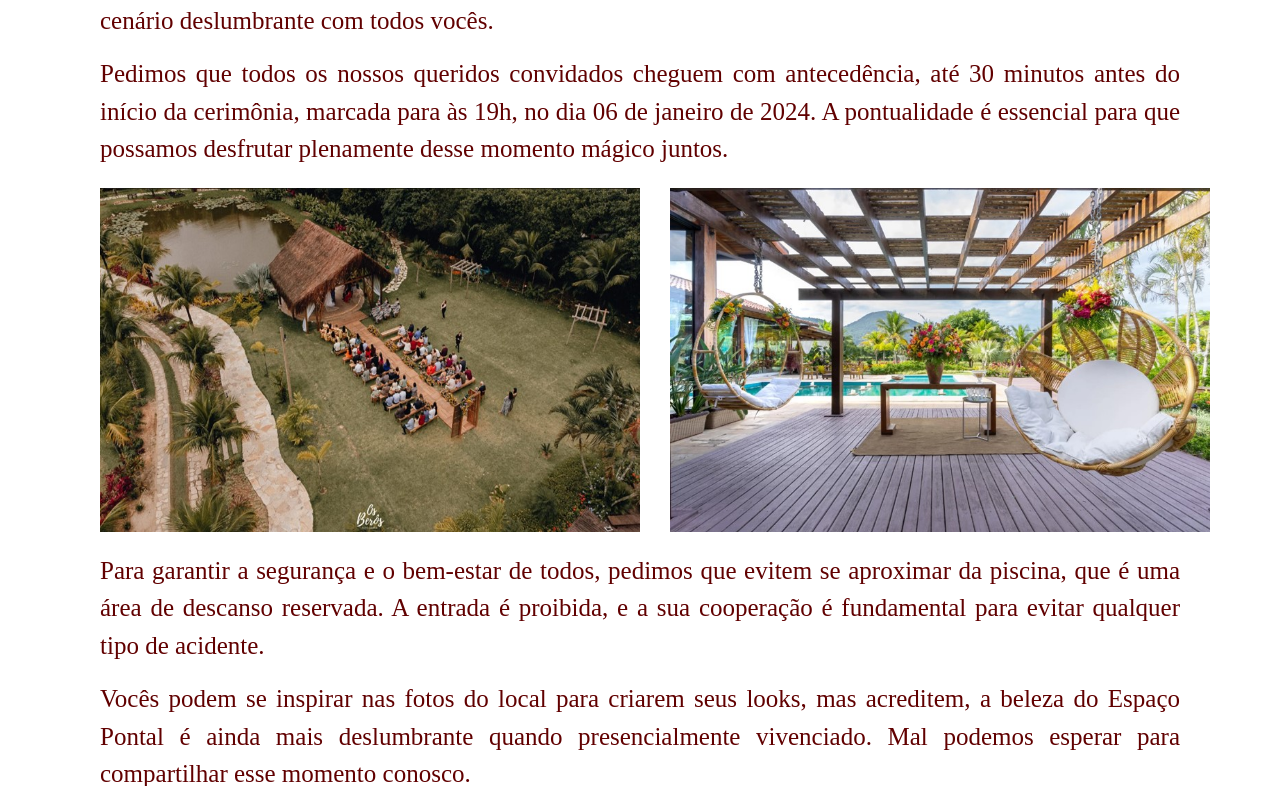
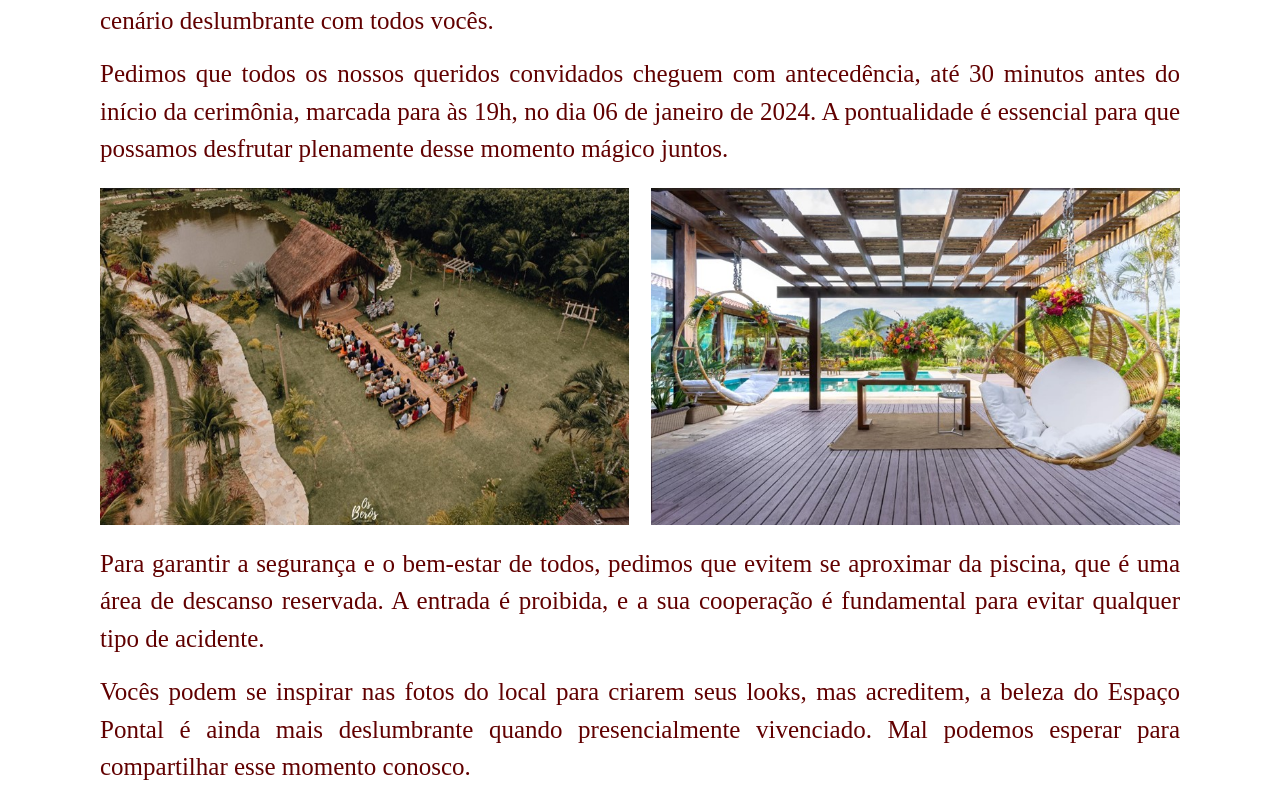
Before and after one commit to caiocbr/WeddingWebSite, a Flask app: page / in a window 1280 px wide. Shown: the part 2999-3785 px from the top of the page. Run offline with Flask 3, Linux system fonts and the light colour scheme; some libraries are stand-ins or nearby versions; some web fonts are replaced.

Commit message:
adjust layout home page

```diff
--- a/templates/index.html
+++ b/templates/index.html
@@ -66,8 +66,8 @@
                 <p class="section-text">O Espaço Pontal é um salão amplo e elegante, rodeado por uma exuberante área verde e um lindo paisagismo que empresta um toque de romance ao ambiente. Mal podemos esperar para compartilhar esse cenário deslumbrante com todos vocês.</p>
                 <p class="section-text">Pedimos que todos os nossos queridos convidados cheguem com antecedência, até 30 minutos antes do início da cerimônia, marcada para às 19h, no dia 06 de janeiro de 2024. A pontualidade é essencial para que possamos desfrutar plenamente desse momento mágico juntos.</p>
                 <div style="display: flex; margin-top: 20px; margin-bottom: 20px;">
-                    <img src="../static/EspaçoPontalCerimonia.jpg" style="width: 50%;">
-                    <img src="../static/EspaçoPontalPiscina.jpg" style="margin-left: 30px; width: 50%;">
+                    <img src="../static/EspaçoPontalCerimonia.jpg" style="width: 49%;">
+                    <img src="../static/EspaçoPontalPiscina.jpg" style="margin-left: 2%; width: 49%;">
                 </div>
                 <p class="section-text">Para garantir a segurança e o bem-estar de todos, pedimos que evitem se aproximar da piscina, que é uma área de descanso reservada. A entrada é proibida, e a sua cooperação é fundamental para evitar qualquer tipo de acidente.</p>
                 <p class="section-text">Vocês podem se inspirar nas fotos do local para criarem seus looks, mas acreditem, a beleza do Espaço Pontal é ainda mais deslumbrante quando presencialmente vivenciado. Mal podemos esperar para compartilhar esse momento conosco.</p>
```
